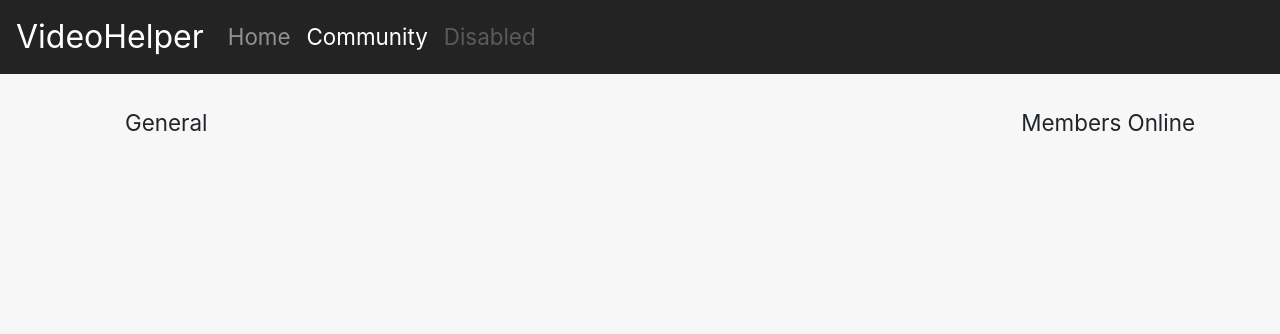
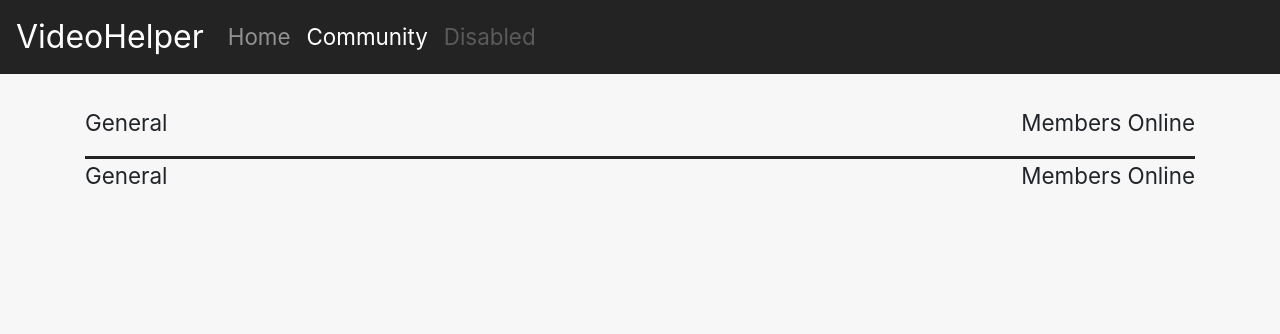
Before and after one commit to ranifarhat/VideoHelper, a Flask app: page /community in a window 1280 px wide. Shown: the top 334 px of the page. Run offline with Flask 2, Linux system fonts and the light colour scheme; some libraries are stand-ins or nearby versions.

Commit message:
made community page symmetrical

```diff
--- a/VH/static/css/cmnty.css
+++ b/VH/static/css/cmnty.css
@@ -1,3 +1,7 @@
 * {
   background-color: #F7F7F7;
 }
+
+.pad-left-none {
+	padding-left: 0px;
+}
--- a/VH/static/css/general_css.css
+++ b/VH/static/css/general_css.css
@@ -46,11 +46,6 @@
   margin-bottom: 2rem;
 }
 
-/* VEWING HELPERS */
-.bright-b-border { /* Gives elemenet clear bllue border */
-  border: 3px solid blue;
-}
-
 .align-r {
   float: right;
 }
@@ -58,3 +53,12 @@
 .align-l {
   float: left;
 }
+
+.hr {
+  border-bottom: 0.2rem solid #232323;
+}
+
+/* VEWING HELPERS */
+.bright-b-border { /* Gives elemenet clear bllue border */
+  border: 3px solid blue;
+}
--- a/VH/templates/community.html
+++ b/VH/templates/community.html
@@ -67,21 +67,19 @@
     </div>
   </nav>
 
+  <!-- END OF NAV BAR -->
+
   <div class="container-fluid">
     <div class="container padding-ud-2r">
       <!-- <div class=""></div> -->
-      <ul class="h-100 text-center align-items-center font-size-2r">
+      <ul class="h-100 text-center align-items-center font-size-2r pad-left-none">
         <il>
-          <!-- <table>
-            <td>
-              <tr class="align-l">
-                general
-              </tr>
-              <tr class="align-r">
-                (:
-              </tr>
-            </td>
-          </table> -->
+          <p class="align-l">General</p>
+          <p class="align-r">Members Online</p>
+          <div style="clear: both;"></div>
+        </il>
+        <div class="hr"></div>
+        <il>
           <p class="align-l">General</p>
           <p class="align-r">Members Online</p>
           <div style="clear: both;"></div>
```
